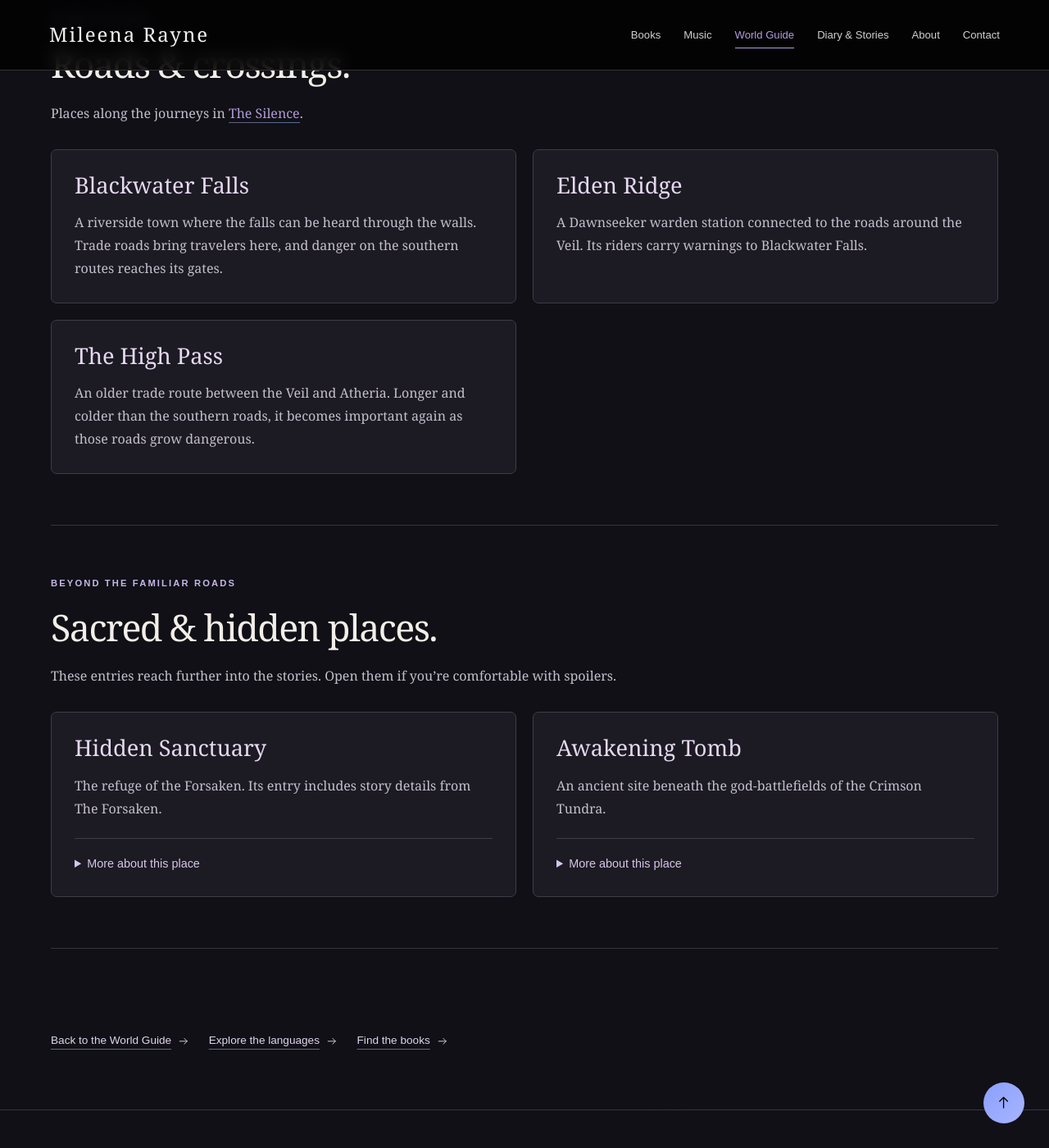
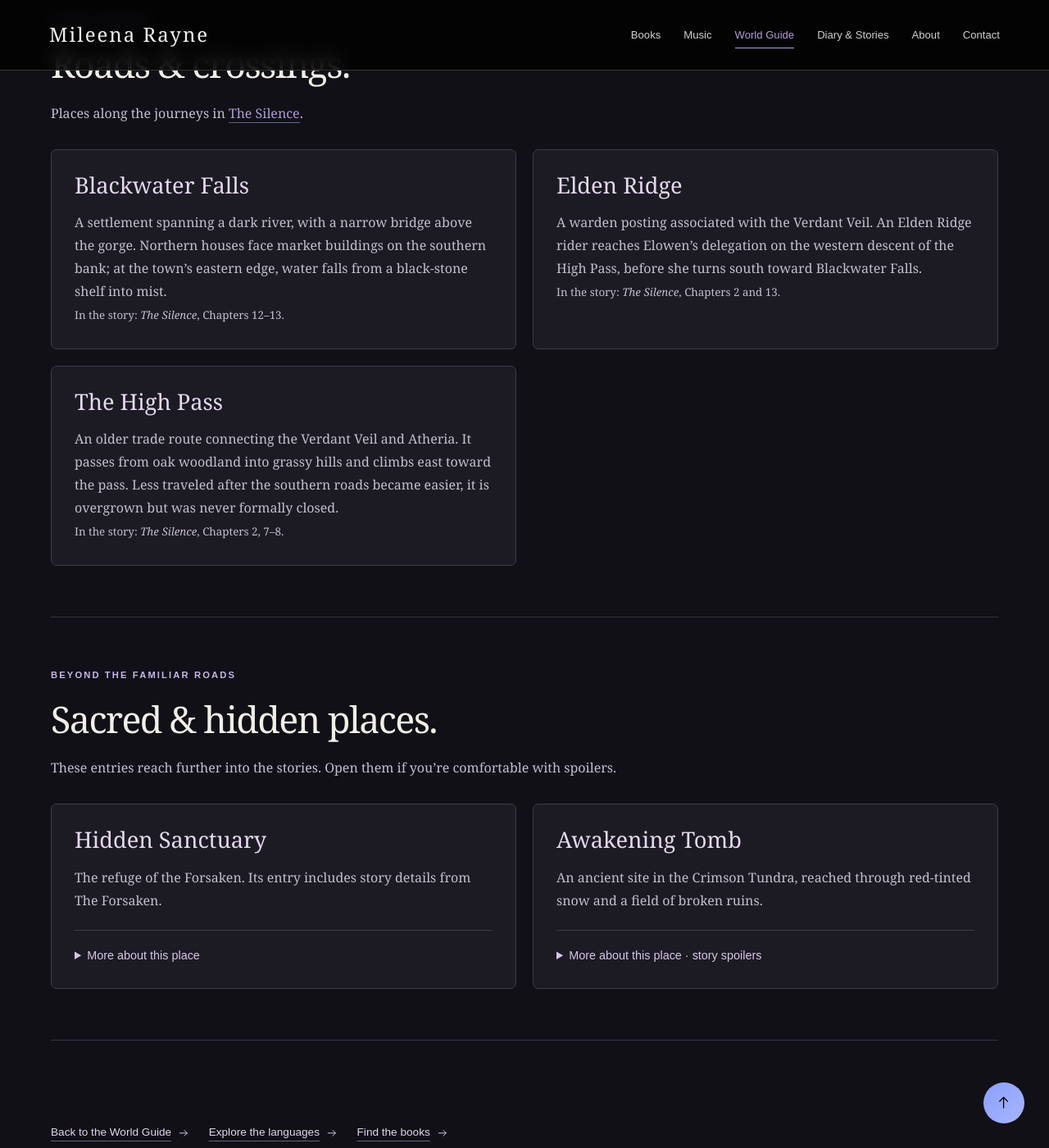
Before and after one commit to Mileena28/Mileena28.github.io, a Jekyll site: the page built from world-guide/geography/index.html, in a window 1280 px wide and 1400 px high, scrolled down 5236 px. Shown: the whole window at 82% size. Built offline with Jekyll 4.4.1, drawn with Linux system fonts in a browser that asks for light colours.

Commit message:
Reconcile four geography entries with current manuscript reference

```diff
--- a/world-guide/geography/index.html
+++ b/world-guide/geography/index.html
@@ -30,13 +30,13 @@ image: "/assets/images/Arcadia-Post-Divine-War-Map.png"
 <article class="place-card" id="sommer-isle"><h3>Sommer Isle</h3><p>An elven island home in the Azure Expanse, southeast of Atheria.</p><details><summary>More about this place</summary><div><p>A secluded, tropical island paradise in the Azure Expanse, southeast of Atheria and east of Rivenglade. Home to the Sommer Isle Elves, it features pristine white marble architecture laced with gold filigree, near-exclusive devotion to Zenith, and a proud, elitist culture that considers itself untouched by mainland corruption. No Beastborn or Void Wraiths trouble its shores; it is a haven from mainland blight, and the place where Lucien Altheris was raised.</p><h4>Earlier name</h4><p>Before the Divine War, the islands were known as Fayespire. Their royal connections and dependence on mainland trade appear in <em>The Song of Blood and Stone</em> in <em>The Lost Histories</em>.</p><h4>Culture & architecture</h4><p>White marble, gold filigree, gardens, and sheltered shores reflect a culture devoted to order and spiritual purity. Its elves keep themselves apart from mainland peoples, including the Dawnseekers. Vaelari—those of elven and angelic ancestry—receive particular reverence, alongside demanding expectations.</p></div></details></article>
 </div></section>
 <section class="home-section" id="roads"><p class="home-eyebrow">Along the way</p><h2>Roads & crossings.</h2><p class="geo-lead">Places along the journeys in <a href="/writing/the-silence/">The Silence</a>.</p><div class="place-grid">
-<article class="place-card"><h3>Blackwater Falls</h3><p>A riverside town where the falls can be heard through the walls. Trade roads bring travelers here, and danger on the southern routes reaches its gates.</p></article>
-<article class="place-card"><h3>Elden Ridge</h3><p>A Dawnseeker warden station connected to the roads around the Veil. Its riders carry warnings to Blackwater Falls.</p></article>
-<article class="place-card"><h3>The High Pass</h3><p>An older trade route between the Veil and Atheria. Longer and colder than the southern roads, it becomes important again as those roads grow dangerous.</p></article>
+<article class="place-card"><h3>Blackwater Falls</h3><p>A settlement spanning a dark river, with a narrow bridge above the gorge. Northern houses face market buildings on the southern bank; at the town’s eastern edge, water falls from a black-stone shelf into mist.</p><p><small>In the story: <em>The Silence</em>, Chapters 12–13.</small></p></article>
+<article class="place-card"><h3>Elden Ridge</h3><p>A warden posting associated with the Verdant Veil. An Elden Ridge rider reaches Elowen’s delegation on the western descent of the High Pass, before she turns south toward Blackwater Falls.</p><p><small>In the story: <em>The Silence</em>, Chapters 2 and 13.</small></p></article>
+<article class="place-card"><h3>The High Pass</h3><p>An older trade route connecting the Verdant Veil and Atheria. It passes from oak woodland into grassy hills and climbs east toward the pass. Less traveled after the southern roads became easier, it is overgrown but was never formally closed.</p><p><small>In the story: <em>The Silence</em>, Chapters 2, 7–8.</small></p></article>
 </div></section>
 <section class="home-section" id="hidden-places"><p class="home-eyebrow">Beyond the familiar roads</p><h2>Sacred & hidden places.</h2><p class="geo-lead">These entries reach further into the stories. Open them if you’re comfortable with spoilers.</p><div class="place-grid">
 <article class="place-card" id="hidden-sanctuary"><h3>Hidden Sanctuary</h3><p>The refuge of the Forsaken. Its entry includes story details from The Forsaken.</p><details><summary>More about this place</summary><div><p>A ruined temple of the Wild Gods swallowed by time and reclaimed by stone and shadow, reached by tunnel beneath ancient woodland, where torchlight plays over old grandeur and slow decay. Here the Forsaken—those cast out and branded by Zenith's Chosen—gather under Meridia's leadership, checking every newcomer for the mark. What the sanctuary's stones remember, and why the Light's hold is weakest there, is revealed in <em>The Forsaken</em>.</p><h4>The way inside</h4><p>A concealed path outside Rivenglade passes through moss-heavy vines to a fissure in the earth. Below it, torchlit chambers preserve immense carvings of the Wild Gods. A more secluded chamber holds an ancient mural whose meaning unfolds in <em>The Forsaken</em>.</p><h4>A refuge, not a palace</h4><p>The outcasts share the ruined temple under their matriarch’s leadership. Newcomers are checked for the Forsaken’s mark, and trust is cautious. The sanctuary holds older beliefs and memories that contradict the teachings imposed above ground.</p></div></details></article>
-<article class="place-card" id="awakening-tomb"><h3>Awakening Tomb</h3><p>An ancient site beneath the god-battlefields of the Crimson Tundra.</p><details><summary>More about this place</summary><div><p>Built upon stone saturated with spilled deity blood beneath the ancient god-battlefields of the Crimson Tundra, this structure guards the Eclipse Pendant—the artifact that can raise a Bloodmarked to godhood. Its Trial of Gods forces entrants to confront their deepest fears through elaborate illusions; those who pass demonstrate worthiness for sacred artifacts and knowledge.</p><h4>The descent</h4><p>A snow-covered fissure hides a stone door and a spiral stair beneath the battlefield. Relic hunters fear the enchantments guarding its depths. Inside, moving walls and shifting passages separate companions.</p><h4>The trial · story spoilers</h4><p>Each trial takes the form of an entrant’s deepest fears. Those who fail risk becoming trapped in their nightmares. The tomb holds the Eclipse Pendant of Zenith and revelations that shape the final journey of <em>The Silence</em>. Its shifting layout cannot be treated as an ordinary mapped ruin.</p></div></details></article>
+<article class="place-card" id="awakening-tomb"><h3>Awakening Tomb</h3><p>An ancient site in the Crimson Tundra, reached through red-tinted snow and a field of broken ruins.</p><details><summary>More about this place · story spoilers</summary><div><h4>The entrance</h4><p>A heavy stone door stands recessed in a rock slope beneath an overhang. Carvings run across its lintel and down the sides, but the travelers cannot confidently translate them. Beyond the door, stairs descend into darkness.</p><h4>Within the tomb</h4><p>Moving stone walls separate the travelers. Each experiences scenes shaped by fear, memory, and loss before returning to the tomb’s physical passages. These experiences are not ordinary journeys to the places they resemble.</p><h4>The expedition</h4><p>Kaelen, Elowen, Ryx, and Mordain reunite in a chamber containing the Eclipse Pendant. Elowen retrieves it, and all four return alive to the entrance camp.</p><h4>What remains unknown</h4><p>The tomb’s builders, the meaning of its inscription, and the fate of earlier missing expeditions remain unresolved. The travelers’ return does not establish a universal test of worthiness or a fixed rule for who may enter and survive.</p><p><small>In the story: <em>The Silence</em>, Chapters 33–37.</small></p></div></details></article>
 </div></section>
 <section class="home-section"><div class="home-actions"><a class="home-text-link" href="/world-guide/">Back to the World Guide →</a><a class="home-text-link" href="/world-guide/language/">Explore the languages →</a><a class="home-text-link" href="/writing/">Find the books →</a></div></section>
 </div></div>
```
